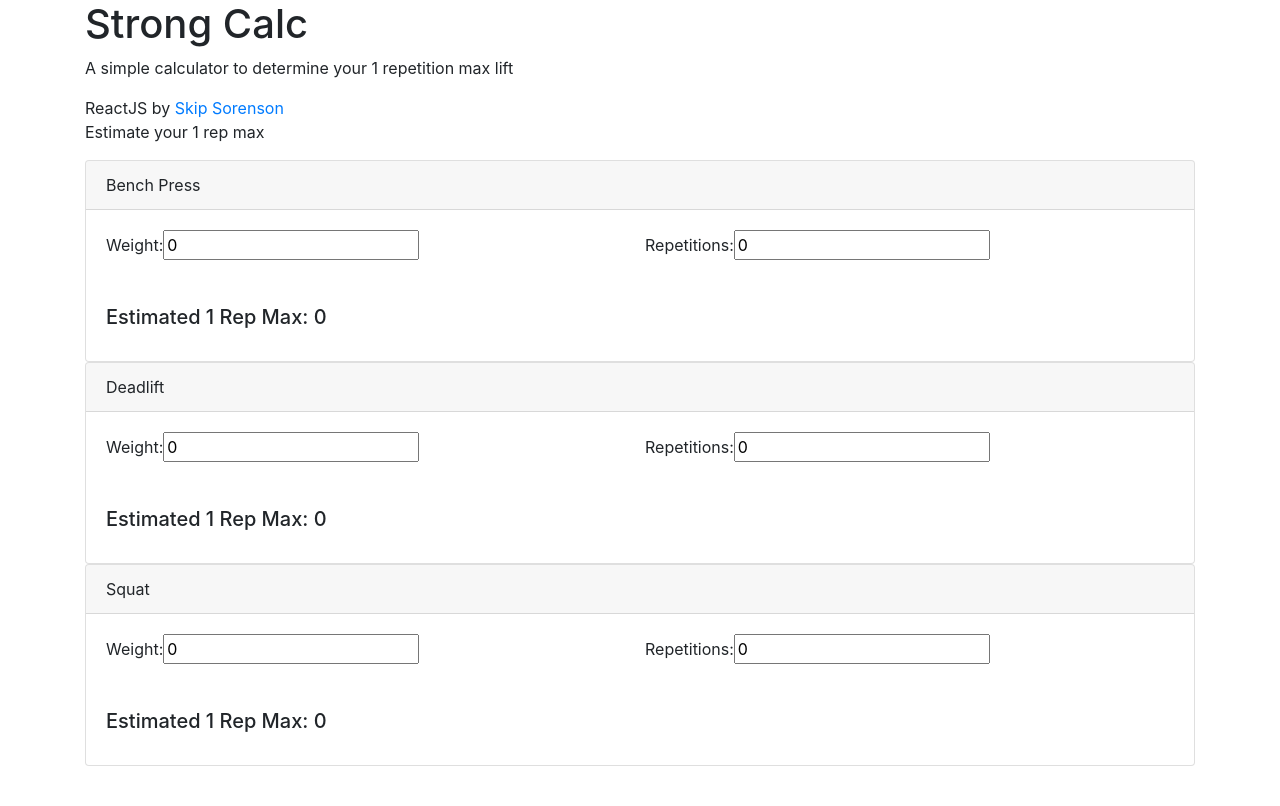
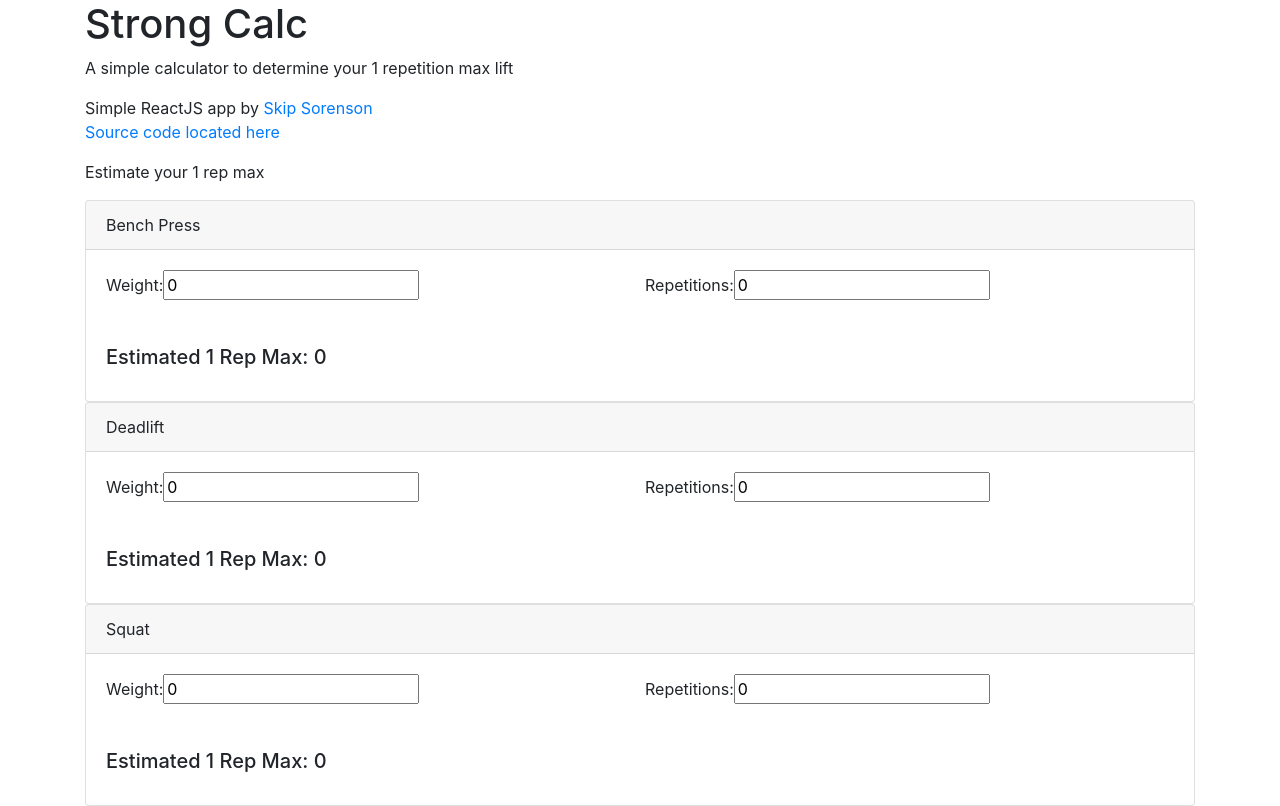
Before and after one commit to markorskip/strong-calc, a React (Create React App) app: page / in a window 1280 px wide. Built offline with nearby package versions, Linux system fonts and the light colour scheme.

Commit message:
source code link

```diff
--- a/src/App.js
+++ b/src/App.js
@@ -67,7 +67,10 @@ function App() {
         <p>
         A simple calculator to determine your 1 repetition max lift
         </p>
-        ReactJS by <a href="https://www.linkedin.com/in/markorskip/">Skip Sorenson</a> <br/>
+        <p>
+        Simple ReactJS app by <a href="https://www.linkedin.com/in/markorskip/">Skip Sorenson</a><br/>
+        <a href="https://github.com/skipsorenson/strong-calc">Source code located here</a>
+        </p>
         <p>Estimate your 1 rep max</p>
         <Calculator name="Bench Press"/>
         <Calculator name="Deadlift"/>
```
